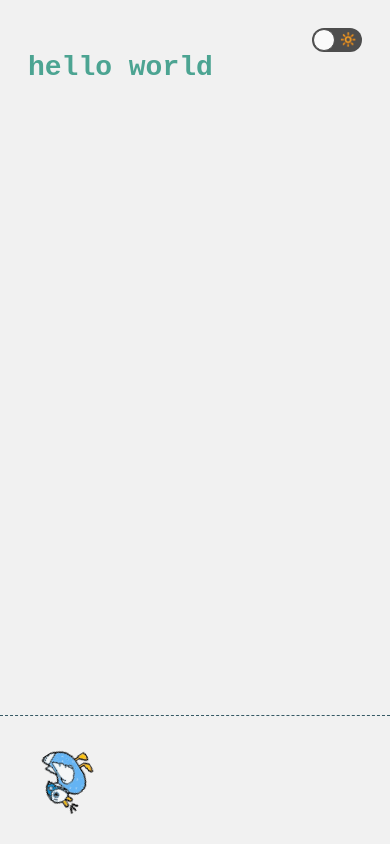
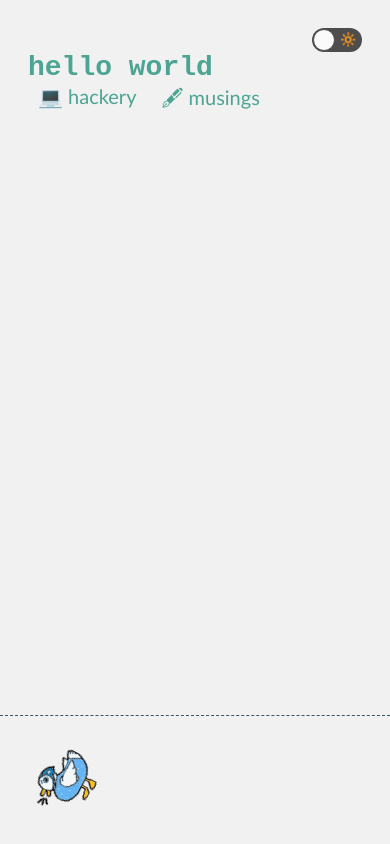
Before and after one commit to zalkatib/shenaniganthology, a React (Create React App) app: page /shenaniganthology/hackery in a window 390 px wide. Built offline with nearby package versions, Linux system fonts and the light colour scheme; no server answers; a small style sheet from the web is missing.

Commit message:
create css modules for individual components, create NavBar component

```diff
--- a/src/App.tsx
+++ b/src/App.tsx
@@ -1,21 +1,17 @@
 import * as React from "react";
 import { BrowserRouter as Router, Route, Switch, Link } from "react-router-dom";
 import logo from "./assets/duck.svg";
-import ColorSchemeToggle from "./components/ColorSchemeToggle";
 import Hackery from "./pages/Hackery";
 import Main from "./pages/Main";
 import Musings from "./pages/Musings";
 import styles from "./styles/App.module.css";
+import NavBar from "./components/NavBar";
 
 const App: React.FC = () => {
   return (
     <Router basename="/shenaniganthology">
       <div className={styles.container}>
-        <ColorSchemeToggle />
-        <div className={styles.main}>
-          <Link to="/">
-            <h1 className={styles.title}>hello world</h1>
-          </Link>
+        <NavBar />
         <Switch>
           <Route key={0} exact path="/">
             <Main />
@@ -28,7 +24,6 @@ const App: React.FC = () => {
           </Route>
         </Switch>
       </div>
-      </div>
       <footer className={styles.footer}>
         <img className={styles.ducklogo} src={logo} alt={"duck"} width={100} />
       </footer>
--- /dev/null
+++ b/src/components/NavBar.tsx
@@ -0,0 +1,21 @@
+import * as React from "react";
+import { Link } from "react-router-dom";
+import styles from "../styles/NavBar.module.css";
+import ColorSchemeToggle from "./ColorSchemeToggle";
+
+const NavBar: React.FC = () => {
+  return (
+    <div className={styles.container}>
+      <ColorSchemeToggle />
+      <h1 className={styles.title}>
+        <Link to="/">hello world</Link>
+      </h1>
+      <div className={styles.links}>
+        <Link to="/hackery">💻 hackery</Link>
+        <Link to="/musings">🖋 musings</Link>
+      </div>
+    </div>
+  );
+};
+
+export default NavBar;
--- a/src/pages/Hackery.tsx
+++ b/src/pages/Hackery.tsx
@@ -1,7 +1,7 @@
 import * as React from "react";
 import NotionPage from "../components/NotionPage";
 import { loadNotionContent } from "../utils/utils";
-import styles from "../styles/App.module.css";
+import styles from "../styles/Hackery.module.css";
 
 const Hackery: React.FC = () => {
   const tableId =
@@ -39,7 +39,8 @@ const Hackery: React.FC = () => {
   }
   return (
     table && (
-      <div className={styles.hackeryContent}>
+      <div className={styles.container}>
+        <div className={styles.content}>
           <h1
             style={{
               borderBottom: "var(--color-hover) 1px dashed",
@@ -47,7 +48,6 @@ const Hackery: React.FC = () => {
           >
             failing early and often
           </h1>
-        <div>
           <h2 style={{ marginBottom: 0 }}>
             in writing form. but with absolutely no helpful pagination or
             anything
@@ -58,6 +58,7 @@ const Hackery: React.FC = () => {
             <h2>in project form. if there were projects to put here</h2>there
             aren't though
           </div> */}
+        <div className={styles.notContent} />
       </div>
     )
   );
--- a/src/pages/Main.tsx
+++ b/src/pages/Main.tsx
@@ -1,24 +1,9 @@
 import * as React from "react";
 import { Link } from "react-router-dom";
-import styles from "../styles/App.module.css";
+import styles from "../styles/Main.module.css";
 
 const Main: React.FC = () => {
-  return (
-    <main className={styles.main}>
-
-      <div>
-        <Link to="/hackery">
-          <h2>hackery 💻</h2>
-          <p>experiments and projects</p>
-        </Link>
-
-        <Link to="/musings">
-          <h2>🖋 musings</h2>
-          <p>miscellany and miniutiae</p>
-        </Link>
-      </div>
-    </main>
-  );
+  return <main className={styles.main}>stuff</main>;
 };
 
 export default Main;
--- a/src/styles/App.module.css
+++ b/src/styles/App.module.css
@@ -1,3 +1,18 @@
+body {
+  background-color: var(--color-background);
+  color: var(--color-foreground);
+}
+
+.container {
+  flex: 1 0 auto;
+}
+
+.footer {
+  padding: 2rem 1rem;
+  border-top: 1px dashed var(--color-hover);
+  background: var(--color-background);
+}
+
 @media (prefers-reduced-motion: no-preference) {
   .ducklogo {
     animation: duck-logo-spin infinite 3s linear;
@@ -17,52 +32,6 @@
   }
 }
 
-body {
-  background-color: var(--color-background);
-  color: var(--color-foreground);
-}
-.container {
-  padding: 0 2rem;
-  flex: 1 0 auto;
-}
-
-.main {
-  display: flex;
-  flex-direction: column;
-}
-
-.footer {
-  padding: 2rem 1rem;
-  border-top: 1px dashed var(--color-hover);
-  justify-content: left;
-  align-items: center;
-  background: var(--color-background);
-  width: 100%;
-  flex-shrink: 0;
-}
-
-.title a,
-.main a {
-  color: var(--color-button);
-  text-decoration: none;
-}
-
-.title a:hover,
-.title a:focus,
-.title a:active,
-.main a:hover,
-.main a:focus,
-.main a:active {
-  text-decoration: underline;
-}
-
-.title {
-  margin: 0;
-  line-height: 1.15;
-  font-size: 2rem;
-  font-family: "Courier New", Courier, monospace;
-  color: var(--color-button);
-}
 
 .description {
   margin: 1.4rem 0 2.5rem;
@@ -70,42 +39,8 @@ body {
   font-size: 1.7rem;
 }
 
-.code {
-  background: #fafafa;
-  border-radius: 5px;
-  padding: 0.75rem;
-  font-size: 1.1rem;
-  font-family: Menlo, Monaco, Lucida Console, Liberation Mono, DejaVu Sans Mono,
-    Bitstream Vera Sans Mono, Courier New, monospace;
+.navigation {
+  display: flex;
+  flex-direction: row;
+  gap: 25px;
 }
-
-.logo {
-  height: 1em;
-  margin-left: 0.5rem;
-}
-
-@media (max-width: 600px) {
-  .grid {
-    width: 100%;
-    flex-direction: column;
-  }
-  .hackeryContent {
-    width: -webkit-fill-available !important;
-  }
-}
-
-.notionContent {
-  padding: 0 50px 50px 10px;
-  color: var(--color-foreground) !important;
-}
-
-figure {
-  width: 100% !important;
-  padding: 10px !important;
-}
-
-.hackeryContent {
-  height: 100%;
-  width: 70%;
-  margin: auto 20px;
-}
--- /dev/null
+++ b/src/styles/Main.module.css
@@ -0,0 +1,5 @@
+.main {
+  display: inline-flex;
+  flex-direction: column;
+  margin: 20px;
+}
--- /dev/null
+++ b/src/styles/NavBar.module.css
@@ -0,0 +1,36 @@
+.container {
+  display: flex;
+  flex-direction: column;
+  padding: 0 2rem;
+}
+
+.title {
+  margin: 0;
+  line-height: 1.15;
+  font-size: 2rem;
+  font-family: "Courier New", Courier, monospace;
+  color: var(--color-button);
+}
+
+.title a,
+.links a {
+  color: var(--color-button);
+  text-decoration: none;
+}
+
+.title a:hover,
+.title a:focus,
+.title a:active,
+.links a:hover,
+.links a:focus,
+.links a:active {
+  text-decoration: underline;
+}
+
+.links {
+  display: flex;
+  flex-direction: row;
+  gap: 25px;
+  font-size: 20px;
+  margin-left: 10px;
+}
--- a/src/styles/index.css
+++ b/src/styles/index.css
@@ -1,3 +1,5 @@
+@import "./vars.css";
+
 * {
   box-sizing: border-box;
 }
@@ -17,46 +19,6 @@ body {
   min-height: 100%;
 }
 
-/*
-* color theme
-* https://material.io/resources/color/#!/?view.left=1&view.right=0&primary.color=06303a&secondary.color=4ca492&primary.text.color=f1f1f1&secondary.text.color=000814
-*  main-light: #f5f5f6;
-*  main-dark: #06303a;
-*  main-dark, iteration 2: #00322a;
-*  lightest: #eeeeee;
-*  blues:
-*   primary: #06303a;
-*   primary-light: #355964;
-*   primary-dark: #000814;
-*  greens:
-*   secondary: #4ca492;
-*   secondary-light: #7ed6c2; or perhaps #a8cdc2
-*   secondary-dark: #107564;
-*
-*/
-
-body {
-  --color-background: #f1f1f1;
-  --color-foreground: #000814;
-  --color-hover: #355964;
-  --color-button: #4ca492;
-  --color-code-background: #e9e9e9;
-  --color-code-highlight: #107564;
-  --image-grayscale: 0;
-  --image-opacity: 100%;
-}
-
-body.dark {
-  --color-background: #00322a;
-  --color-foreground: #f1f1f173;
-  --color-hover: #a8cdc2;
-  --color-button: #107564;
-  --color-code-background: #06242b;
-  --color-code-highlight: #a8cdc2;
-  --image-grayscale: 50%;
-  --image-opacity: 90%;
-}
-
 img,
 video {
   filter: grayscale(var(--image-grayscale)) opacity(var(--image-opacity));
--- /dev/null
+++ b/src/styles/vars.css
@@ -0,0 +1,39 @@
+/*
+* color theme
+* https://material.io/resources/color/#!/?view.left=1&view.right=0&primary.color=06303a&secondary.color=4ca492&primary.text.color=f1f1f1&secondary.text.color=000814
+*  main-light: #f5f5f6;
+*  main-dark: #06303a;
+*  main-dark, iteration 2: #00322a;
+*  lightest: #eeeeee;
+*  blues:
+*   primary: #06303a;
+*   primary-light: #355964;
+*   primary-dark: #000814;
+*  greens:
+*   secondary: #4ca492;
+*   secondary-light: #7ed6c2; or perhaps #a8cdc2
+*   secondary-dark: #107564;
+*
+*/
+
+body {
+  --color-background: #f1f1f1;
+  --color-foreground: #000814;
+  --color-hover: #355964;
+  --color-button: #4ca492;
+  --color-code-background: #e9e9e9;
+  --color-code-highlight: #107564;
+  --image-grayscale: 0;
+  --image-opacity: 100%;
+}
+
+body.dark {
+  --color-background: #00322a;
+  --color-foreground: #f1f1f173;
+  --color-hover: #a8cdc2;
+  --color-button: #107564;
+  --color-code-background: #06242b;
+  --color-code-highlight: #a8cdc2;
+  --image-grayscale: 50%;
+  --image-opacity: 90%;
+}
```
Also changed, not shown: src/styles/Hackery.module.css (added, +44 -0 lines). Lines whose indentation alone changed are shown as unchanged.
